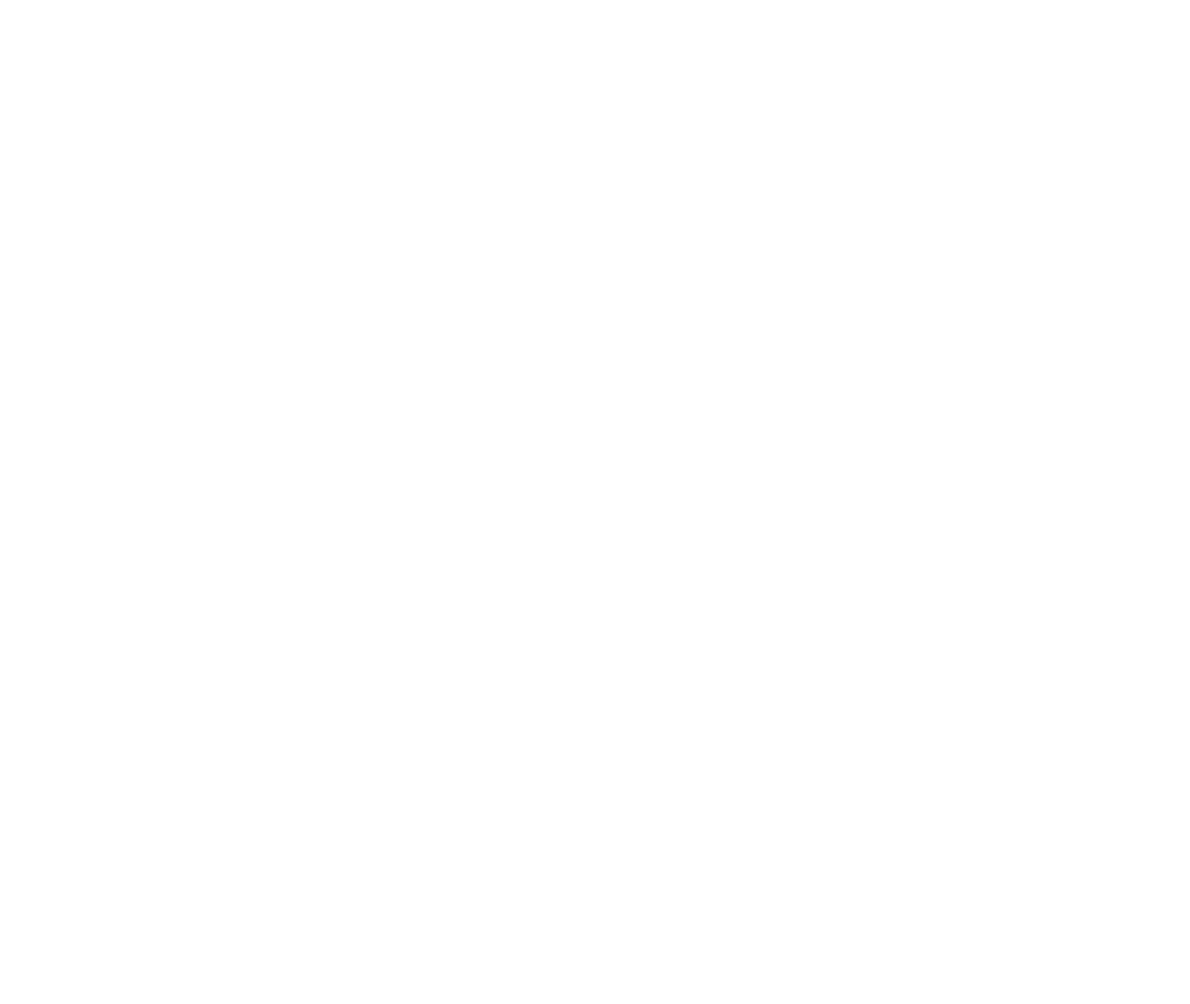
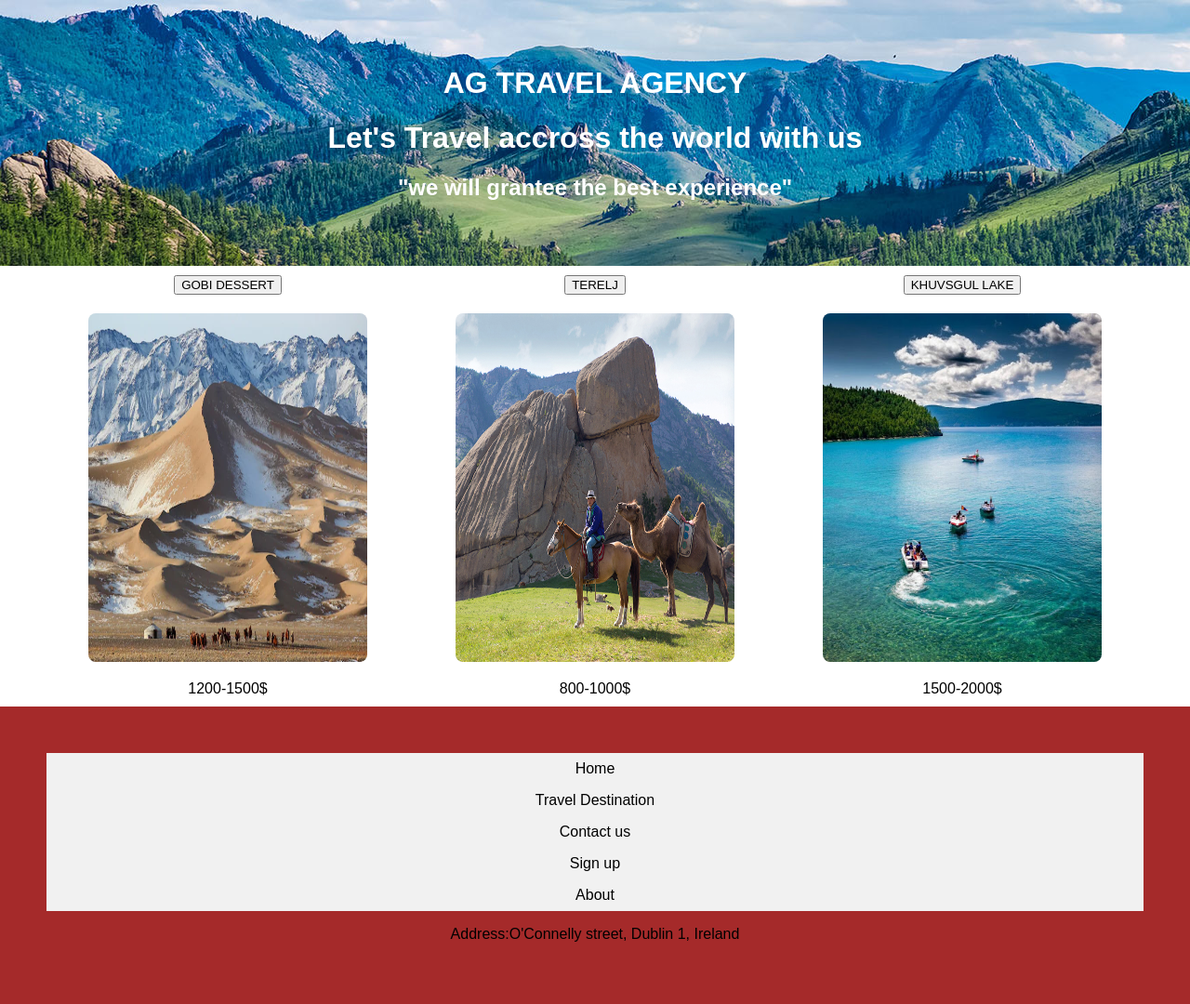
Before and after one commit to Altangerelcctstudent/web_development_CA1, a plain HTML site: page CA1 Web_Dev/destination.html in a window 1280 px wide. Shown: the whole page at 93% size. Before the commit the page ends 800 px from the top, so only its background shows below. Drawn offline with Linux system fonts and the light colour scheme.

Commit message:
commit
destination name and price

```diff
--- a/CA1 Web_Dev/css/style.css
+++ b/CA1 Web_Dev/css/style.css
@@ -67,3 +67,45 @@ form :hover{
 
 
 }
+.image-row {
+    display: flex;
+    justify-content:space-evenly;
+    gap: 10px;
+    padding: 10px;
+}
+
+.image-row img {
+    width: 100%;
+    max-width: 300px;
+    border-radius: 8px;
+
+}
+
+.text-row {
+    display: flex;
+    justify-content:space-evenly;
+    gap: 10px;
+    padding: 10px;
+
+}
+.text-row label {
+    width: 100%;
+    max-width: 300px;
+    border-radius: 8px;
+    text-align: center;
+
+}
+.price-row {
+    display: flex;
+    justify-content:space-evenly;
+    gap: 10px;
+    padding: 10px;
+
+}
+.price-row label {
+    width: 100%;
+    max-width: 300px;
+    border-radius: 8px;
+    text-align: center;
+
+}
--- a/CA1 Web_Dev/destination.html
+++ b/CA1 Web_Dev/destination.html
@@ -1,11 +1,60 @@
 <!DOCTYPE html>
 <html lang="en">
+
 <head>
     <meta charset="UTF-8">
     <meta name="viewport" content="width=device-width, initial-scale=1.0">
-    <title>Document</title>
+    <link rel="stylesheet" type="text/css" href="css/style.css">
+    <title>AG TRAVEL AGENCY</title>
 </head>
+
 <body>
+    <header>
+        <h1>AG TRAVEL AGENCY</h1>
+        <h1>Let's Travel accross the world with us</h1>
+        <h2>"we will grantee the best experience" </h2>
+
+    </header>
+    <div class="text-row">
+        <label> <button> GOBI DESSERT</button></label>
+        <label><button>TERELJ</button></label>
+        <label><button>KHUVSGUL LAKE</button></label>
+
+    </div>
+    <div class="image-row">
+        <img src="../CA1 Web_Dev/images/destination1.jpg">
+        <img src="../CA1 Web_Dev/images/destination2.jpg">
+        <img src="../CA1 Web_Dev/images/destination3.jpg">
+
+    </div>
+    <div class="price-row">
+        <label>1200-1500$</label>
+        <label>800-1000$</label>
+        <label>1500-2000$</label>
+
+    </div>
+
+
+
+    <footer>
+           <ul>
+                <li><a href="index.html">Home</a></li>
+                <li><a href="destination.html">Travel Destination</a></li>
+                <li><a href="contact.html">Contact us</a></li>
+                <li><a href="form.html">Sign up</a></li>
+                <li><a href="about.html">About</a></li>
+            </ul>
+
+        <p> Address:O'Connelly street, Dublin 1, Ireland</p>
+    </footer>
+
+
+
+
+
+
+
 
 </body>
+
 </html>
```
Also changed, not shown: CA1 Web_Dev/images/destination1.jpg (added), CA1 Web_Dev/images/destination2.jpg (added), CA1 Web_Dev/images/destination3.jpg (added), 7 other files.
